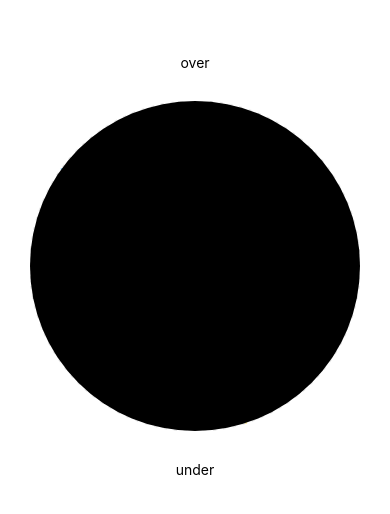
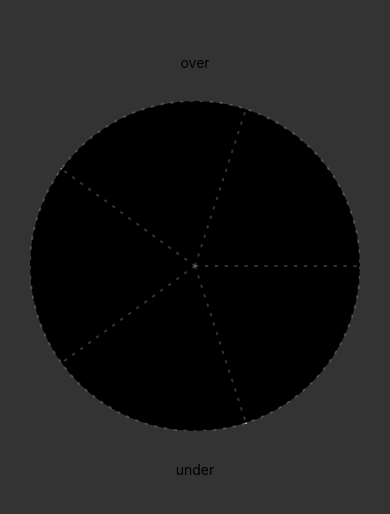
Before and after one commit to 3DJakob/react-native-radar-chart, a React Native app: screen / in a window 390 px wide. Shown: the part 156-670 px from the top of the page. Built offline with nearby package versions, Linux system fonts and the light colour scheme.

Commit message:
Add grid color prop
Co-Authored-By: Alex Knutsson <45284851+knutssonalex@users.noreply.github.com>

```diff
--- a/App.tsx
+++ b/App.tsx
@@ -14,6 +14,7 @@ const App: React.FC = () => {
             [0.1, 0.3, 0.2, 0.5, 0.7]
           ]
         }
+        gridColor='white'
       />
       <Text>under</Text>
     </View>
@@ -23,7 +24,7 @@ const App: React.FC = () => {
 const styles = StyleSheet.create({
   container: {
     flex: 1,
-    backgroundColor: '#fff',
+    backgroundColor: '#333',
     alignItems: 'center',
     justifyContent: 'center'
   }
--- a/radar-chart/Grid.tsx
+++ b/radar-chart/Grid.tsx
@@ -3,9 +3,10 @@ import { Circle, Line } from 'react-native-svg'
 
 export interface GridProps {
   fields: number[]
+  gridColor?: string
 }
 
-const Grid: React.FC<GridProps> = ({ fields }) => {
+const Grid: React.FC<GridProps> = ({ fields, gridColor = 'black' }) => {
   const radiusStep = 2 * Math.PI / fields.length
   const numberOfRings = 5
 
@@ -15,7 +16,8 @@ const Grid: React.FC<GridProps> = ({ fields }) => {
       cx='50'
       cy='50'
       r={i * 10 + 10}
-      stroke='rgba(0, 0, 0, 0.1)'
+      stroke={gridColor}
+      strokeOpacity={0.2}
       strokeDasharray='1, 2'
       strokeWidth={0.6}
                />)
@@ -26,7 +28,7 @@ const Grid: React.FC<GridProps> = ({ fields }) => {
     const angle = i * radiusStep
     const x = 50 + 50 * Math.cos(angle)
     const y = 50 + 50 * Math.sin(angle)
-    LineSlices.push(<Line x1='50' y1='50' x2={x} y2={y} stroke='rgba(0, 0, 0, 0.1)' strokeDasharray='1, 2' strokeWidth={0.6} />)
+    LineSlices.push(<Line x1='50' y1='50' x2={x} y2={y} stroke={gridColor} strokeOpacity={0.2} strokeDasharray='1, 2' strokeWidth={0.6} />)
   }
 
   return (
--- a/radar-chart/index.tsx
+++ b/radar-chart/index.tsx
@@ -8,6 +8,7 @@ import randomColor from 'randomcolor'
 export interface RadarChartProps {
   fields: number[][]
   colors?: string[]
+  gridColor?: string
 }
 
 export const generateColors = (numberOfColors: number): string[] => {
@@ -21,7 +22,7 @@ export const generateColors = (numberOfColors: number): string[] => {
   return colors
 }
 
-const RadarChart: React.FC<RadarChartProps> = ({ fields, colors = generateColors(fields.length) }) => {
+const RadarChart: React.FC<RadarChartProps> = ({ fields, colors = generateColors(fields.length), gridColor }) => {
   const ChartContent = fields.map((field, index) => {
     return (
       <Chart key={index} fields={field} color={colors[index]} />
@@ -37,7 +38,7 @@ const RadarChart: React.FC<RadarChartProps> = ({ fields, colors = generateColors
       <View style={{ padding: 30 }}>
         <Svg height='100%' width='100%' viewBox='0 0 100 100'>
           {ChartContent}
-          <Grid fields={fields[0]} />
+          <Grid fields={fields[0]} gridColor={gridColor} />
         </Svg>
       </View>
     </View>
```
